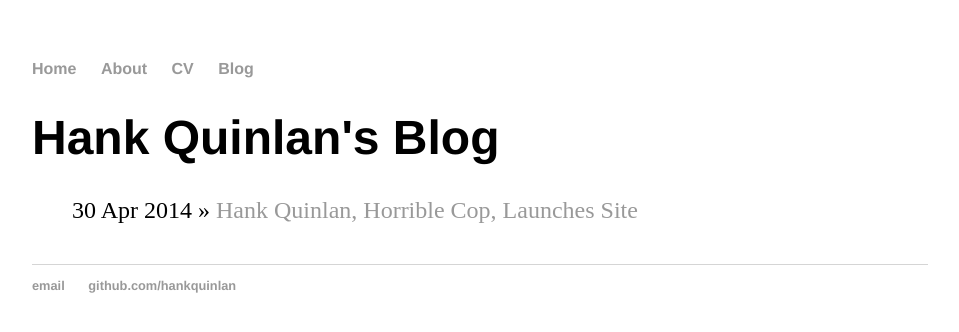
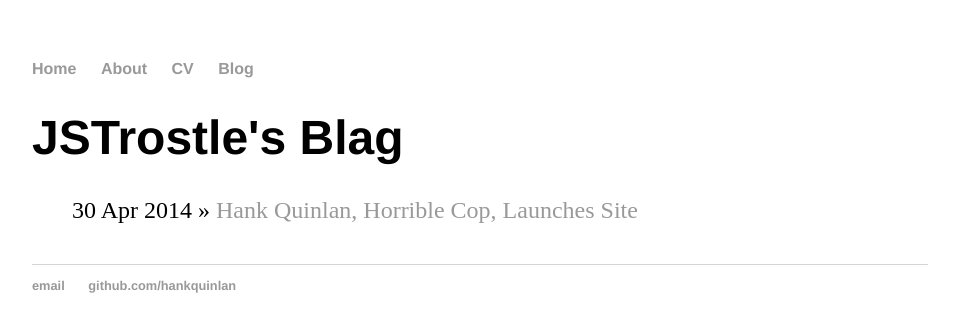
Before and after one commit to JSTrostle/JSTrostle, a Jekyll site: the page built from blog/index.html, in a window 1280 px wide. Shown: the top 332 px of the page, without its empty margins (160-1119 px from the left). Built offline with Jekyll 4.4.1, drawn with Linux system fonts in a browser that asks for light colours.

Commit message:
Update index.html

```diff
--- a/blog/index.html
+++ b/blog/index.html
@@ -1,6 +1,6 @@
 ---
 layout: default
-title: Hank Quinlan's Blog
+title: JSTrostle's Blag
 ---
 	<h1>{{ page.title }}</h1>
 	<ul class="posts">
```
